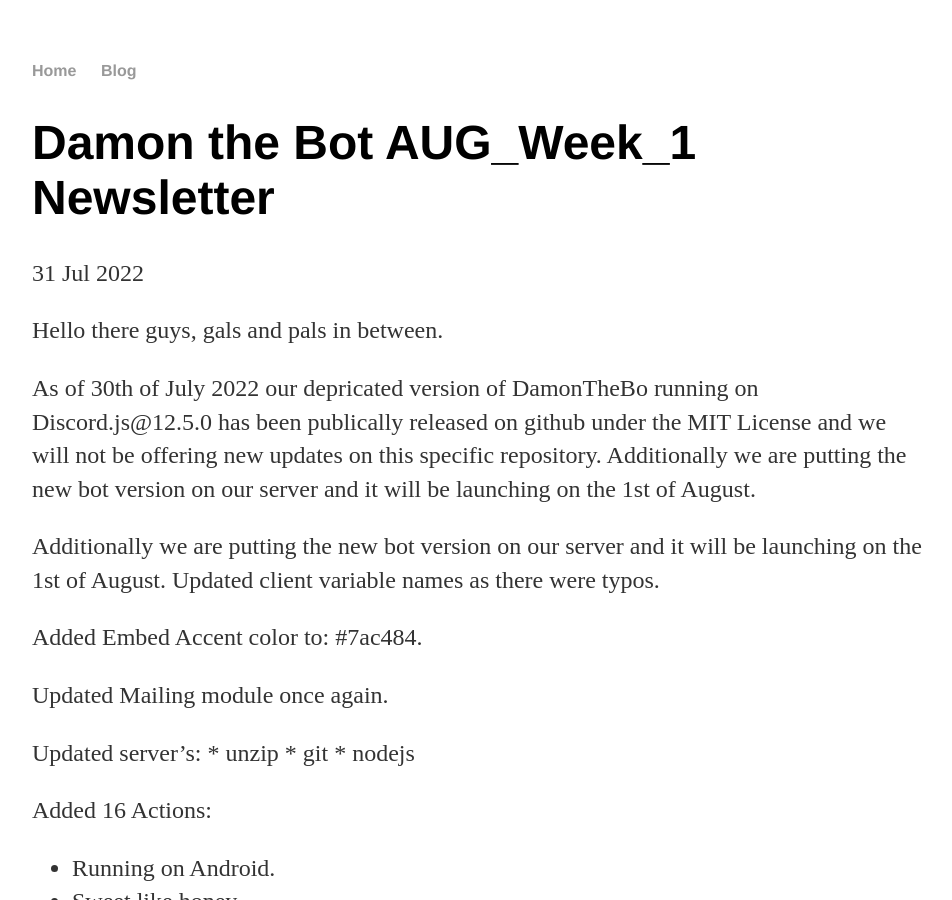
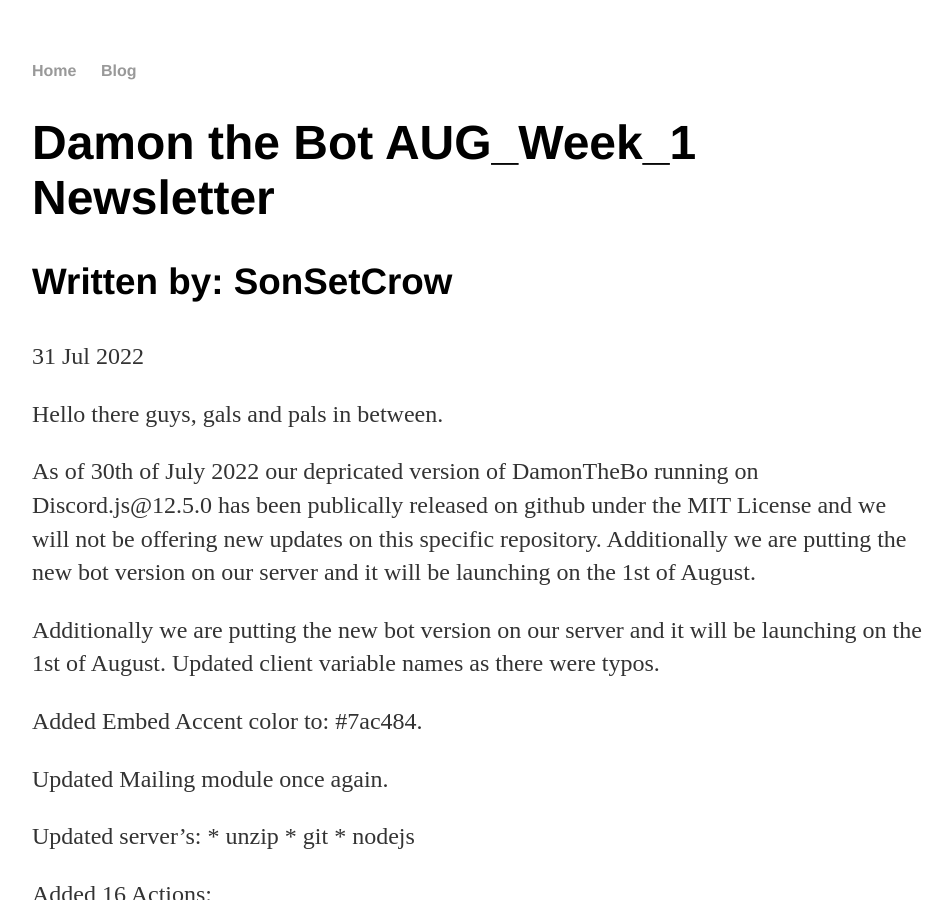
Before and after one commit to DamonTheBot/damonthebot.github.io, a Jekyll site: the page built from _posts/2022-07-31-AUG_Week_1.md, in a window 1280 px wide and 900 px high. Shown: the whole window, without its empty margins (160-1112 px from the left). Built offline with Jekyll 4.4.1, drawn with Linux system fonts in a browser that asks for light colours.

Commit message:
Update post.html

```diff
--- a/_layouts/post.html
+++ b/_layouts/post.html
@@ -3,6 +3,7 @@
 ---
 
 <h1>{{ page.title }}</h1>
+<h3> Written by: {{ site.Author }} </h3>
 <p class="meta">{{ page.date | date_to_string }}</p>
 
 <div class="post">
```
